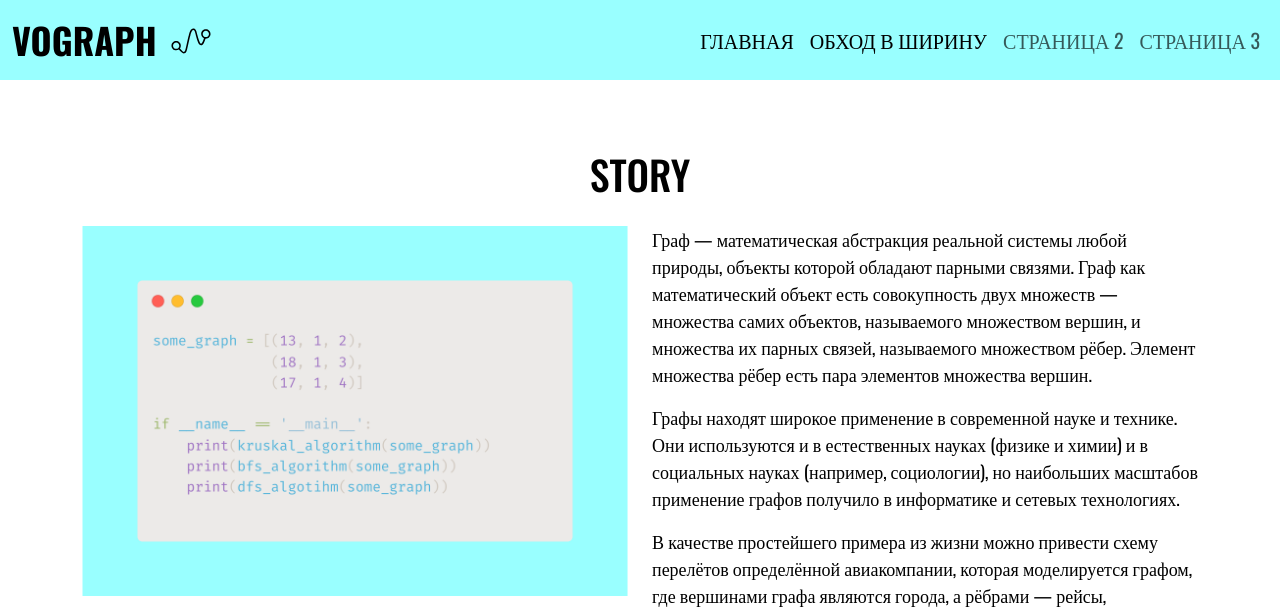
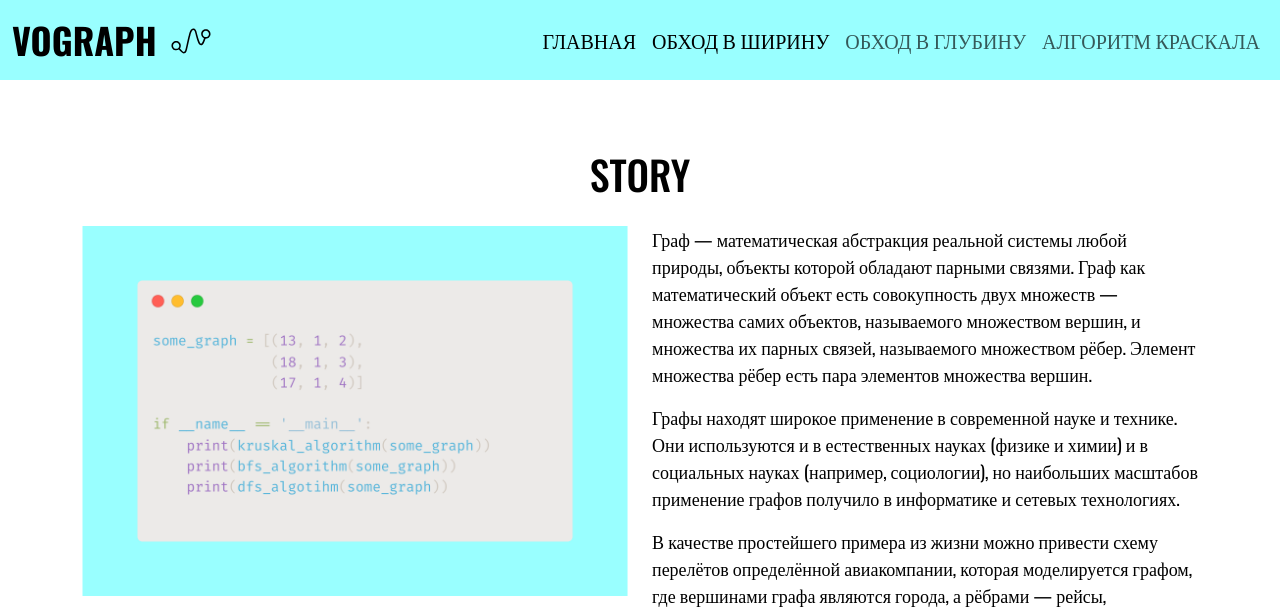
Before and after one commit to AlexanderObolonkov/DjangoWebProject_C022_1_VOG, a Django app: page / in a window 1280 px wide. Shown: the top 607 px of the page. Run offline with Django 4.2, Linux system fonts and the light colour scheme.

Commit message:
Change titles in navbar and create new page

```diff
--- a/graph_site/templates/graph_site/block/navbar.html
+++ b/graph_site/templates/graph_site/block/navbar.html
@@ -21,12 +21,10 @@
                        href="{% url 'bfs_method' %}">Обход в ширину</a>
                 </li>
                 <li class="nav-item">
-                    <a class="nav-link {% if nav_bar == 'contacts' %}active{% endif %}" href="{% url 'index' %}">Страница
-                        2</a>
+                    <a class="nav-link {% if nav_bar == 'contacts' %}active{% endif %}" href="{% url 'index' %}">Обход в глубину</a>
                 </li>
                 <li class="nav-item">
-                    <a class="nav-link {% if nav_bar == 'contacts' %}active{% endif %}" href="{% url 'index' %}">Страница
-                        3</a>
+                    <a class="nav-link {% if nav_bar == 'contacts' %}active{% endif %}" href="{% url 'index' %}">Алгоритм Краскала</a>
                 </li>
                 <!-- <li class="nav-item">
                   <a class="nav-link" href="#">Отзывы</a> и т.д. можно добавлять
```
Also changed, not shown: graph_site/templates/graph_site/dfs.html (added, +8 -0 lines).
